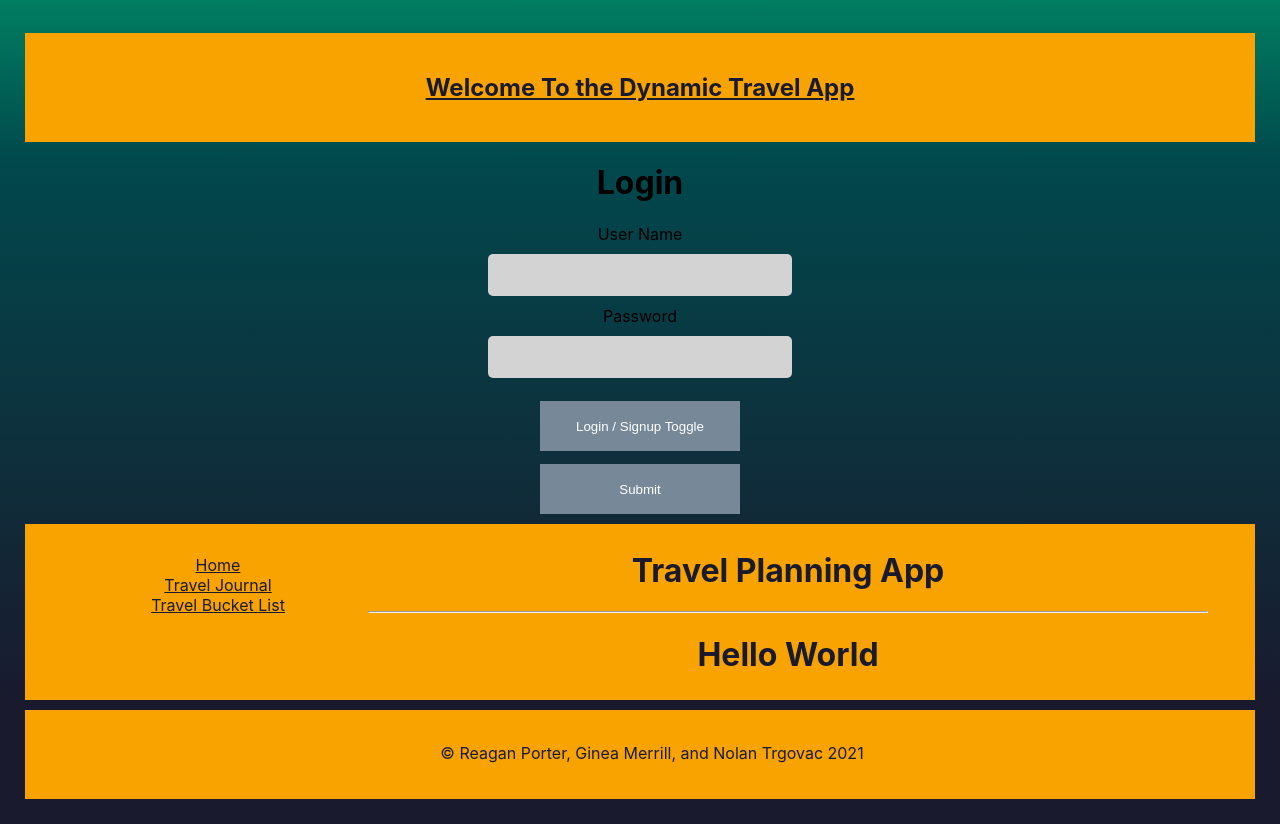
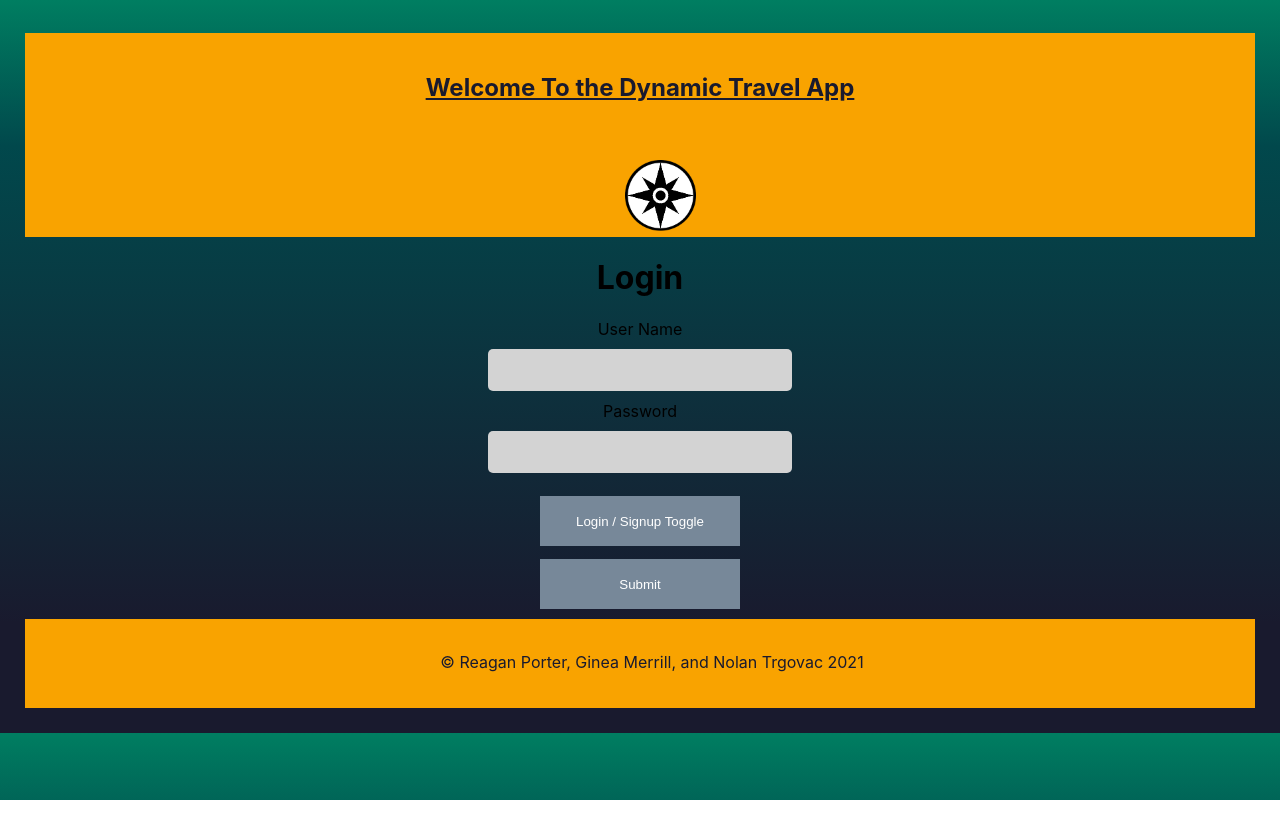
Before and after one commit to reagankporter/Travel-Client, a React (Create React App) app in the folder travel-client/: page / in a window 1280 px wide. After the commit the page ends 800 px from the top, so only its background shows below. Built offline with nearby package versions, Linux system fonts and the light colour scheme.

Commit message:
reformed

```diff
--- a/travel-client/src/App.js
+++ b/travel-client/src/App.js
@@ -1,14 +1,15 @@
 import React, { useState, useEffect } from "react";
 import './App.css';
 import Auth from './Components/Auth/Auth'
-import Footer from "./Components/Site/Footer";
 import Header from "./Components/Site/Header";
+import Home from "./Components/Site/Home";
+import Logout from "./Components/Logout/Logout";
+import Footer from "./Components/Site/Footer"
 import Sidebar from "./Components/Site/Sidebar";
-import Home from "./Components/Site/Home";
-
 import {
   BrowserRouter as Router
 } from 'react-router-dom';
+
 
 
 function App() {
@@ -26,23 +27,21 @@ function App() {
   };
 
   const clearLocalStorage = () =>{
-    localStorage.clear();
+    localStorage.clear(Logout);
     setSessionToken(undefined);
   };
 
   const viewConductor = () => {
-    return sessionToken !== undefined ? <Home sessionToken={sessionToken} /> : <Auth updateLocalStorage={updateLocalStorage} />;
+    return sessionToken !== undefined ? <Home sessionToken={sessionToken} /> : <Auth updateLocalStorage={updateLocalStorage} /> ;
   };
 
   return (
     <div className="App">
-      <Header />
       <Router>
+      <Header clearLocalStorage={clearLocalStorage}/>
       {viewConductor()}
-        <Sidebar />
-      </Router>
       <Footer />
-      {/* <Navbar clearLocalStorage={clearLocalStorage} /> */}
+     </Router>
     </div>
   );
 }
--- a/travel-client/src/Components/App/Weather.js
+++ b/travel-client/src/Components/App/Weather.js
@@ -1,6 +1,6 @@
 import React from 'react';
 import { Button } from 'reactstrap';
-import WeatherChild from '../app/WeatherChild/WeatherChild';
+import WeatherChild from '../App/WeatherChild/WeatherChild';
 
 class Weatherapp extends React.Component{
     constructor(props){
@@ -48,7 +48,7 @@ class Weatherapp extends React.Component{
         return(
             <div className='main'>
                 <div className='mainDiv' style={{textAlign:'center'}}>
-                <Button color='primary' size='lg' onClick ={()=>this.cfSwitch()} >'Merica/Cel</Button>{''}
+                <Button color='primary' size='lg' onClick ={()=>this.cfSwitch()} >Far/Cel</Button>{''}
                 <WeatherChild city={this.state.city} main={this.state.main} weather={this.state.weather} time={this.state.time} unit={this.state.unit} />
                 </div>
             </div>
--- /dev/null
+++ b/travel-client/src/Components/Logout/Logout.js
@@ -0,0 +1,12 @@
+import React from 'react';
+import './logout.css'
+import logout from '../../Assets/compass.png';
+const Logout = props => {
+return (
+    <div>
+       <img id='logout' alt= 'power button' src={logout} onClick={props.clearLocalStorage}/>
+    </div>
+)
+}
+
+export default Logout;
--- /dev/null
+++ b/travel-client/src/Components/Logout/logout.css
@@ -0,0 +1,3 @@
+#logout{
+    height: 75px;
+}
--- a/travel-client/src/Components/Site/Header.js
+++ b/travel-client/src/Components/Site/Header.js
@@ -3,15 +3,16 @@ import {
     NavbarBrand,
     Nav,
     NavItem,
-    NavLink
 } from 'reactstrap';
+import Logout from '../Logout/Logout';
 
-const Header = () => {
+const Header = props => {
     return(
         <header>
             <Navbar className='header'>
                 <NavbarBrand href='/'><br /><h1>Welcome To the Dynamic Travel App</h1><br /></NavbarBrand>
                 <Nav className='ml-auto' navbar>
+                    <Logout clearLocalStorage={props.clearLocalStorage}/>
                     <NavItem>
                         {/* <NavLink href='https://github.com/reagankporter/Travel-Client'>
                             GitHub Client
--- a/travel-client/src/Components/Site/Home.js
+++ b/travel-client/src/Components/Site/Home.js
@@ -1,12 +1,12 @@
+import Weatherapp from "../App/Weather";
+import Sidebar from "./Sidebar";
 const Home = () => {
     return(
         <div className='main'>
             <div className='mainDiv'>
+                <Sidebar />
                 <h1>Travel Planning App</h1>
-
                 <hr />
-                <h1>Hello World</h1>
-
             </div>
         </div>
     );
--- a/travel-client/src/Components/Site/Sidebar.js
+++ b/travel-client/src/Components/Site/Sidebar.js
@@ -3,27 +3,25 @@ import {
     Link,
     Switch
 } from 'react-router-dom';
-import Home from './Home';
 import Journals from '../Journals/Journals';
 import BucketList from '../Bucketlist/BucketList';
+import Weatherapp from '../App/Weather';
 
 const Sidebar = () => {
     return(
         <div className='sidebar'>
             <div className='sidebar-list-styling'>
                 <ul className='sidebar-list list-unstyled'>
-                    <li><Link to='/'>Home</Link></li>
                     <li><Link to='/journals'>Travel Journal</Link></li>
                     <li><Link to='/bucketList'>Travel Bucket List</Link></li>
+                    <li><Link to='/weather'>Weather Currently</Link></li>
                 </ul>
             </div>
             <div className='sidebar-route'>
                 <Switch>
-                    <Route exact path='/home'><Home /></Route>
                     <Route exact path='/journals'><Journals /></Route>
-                    <Route exact path='/buskerList'><BucketList /></Route>
-
-                    <Route exact path='/'><Home /></Route>
+                    <Route exact path='/bucketList'><BucketList /></Route>
+                    <Route exact path='/weather'><Weatherapp /></Route>
                 </Switch>
             </div>
         </div>
```
Also changed, not shown: travel-client/src/Assets/compass.png (added).
